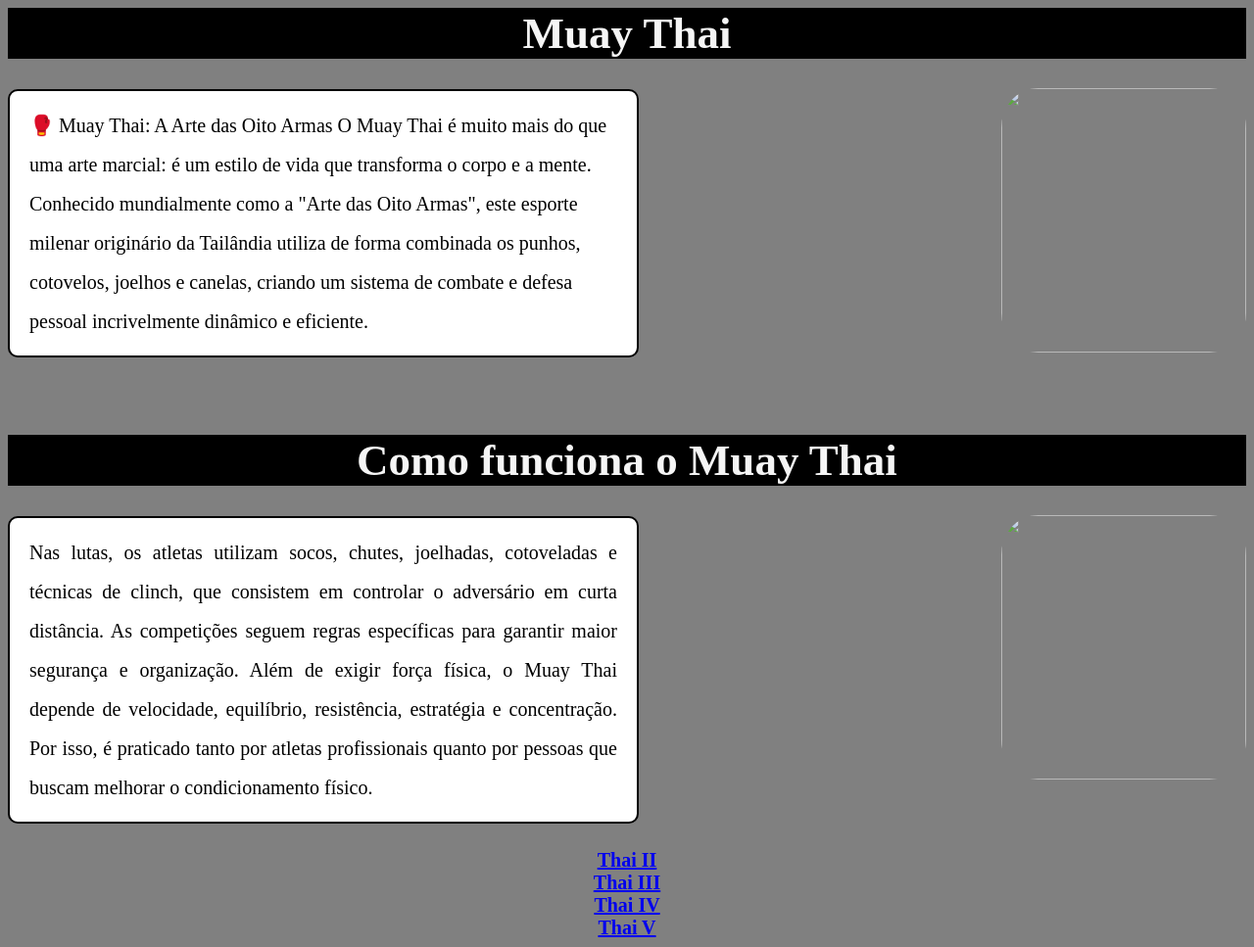
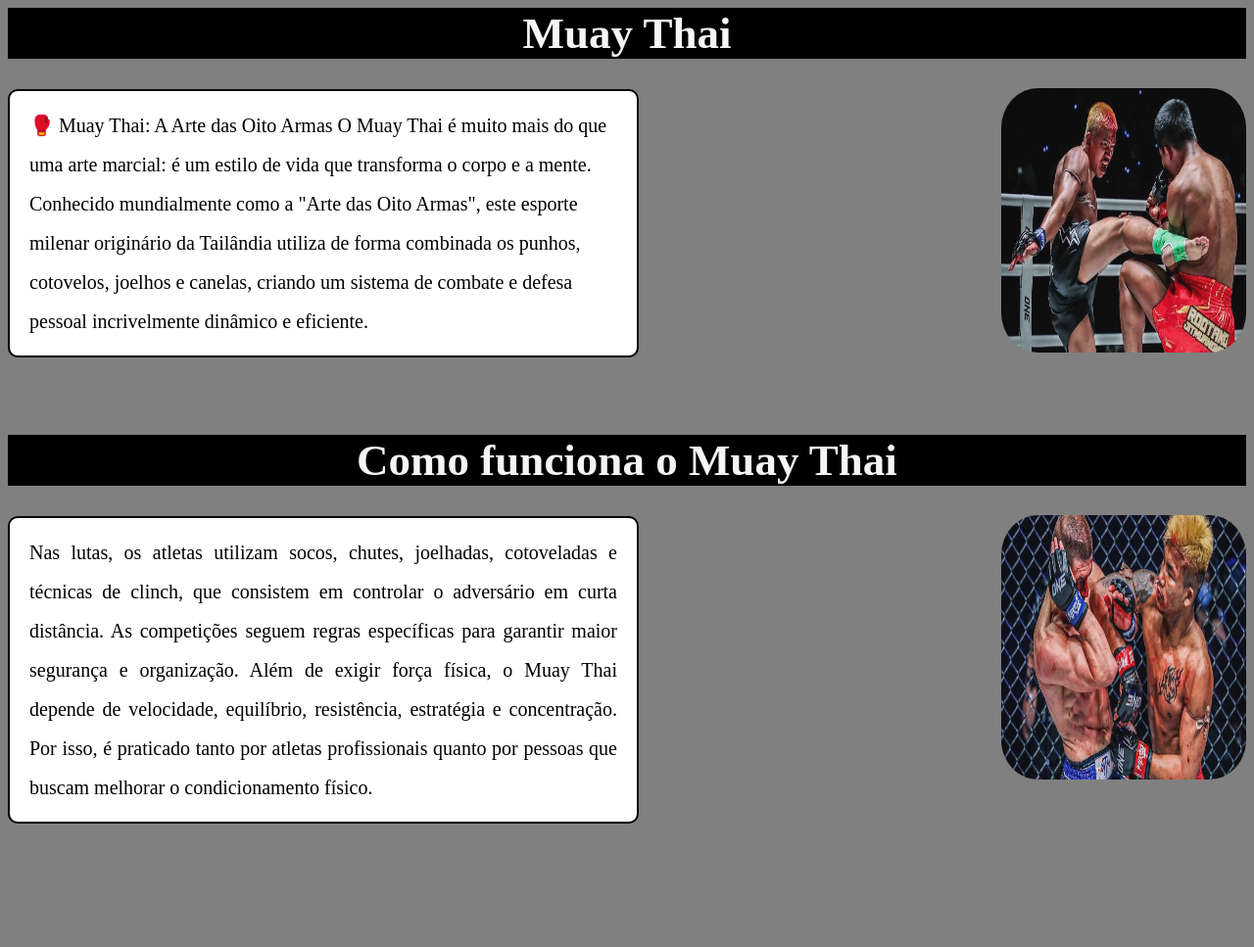
Before and after one commit to igorpyetro/artesmarciais, a plain HTML site: page thai.html in a window 1280 px wide. Shown: the whole page at 98% size. After the commit the page ends 867 px from the top, so only its background shows below. Drawn offline with Linux system fonts and the light colour scheme.

Commit message:
Update thai.html

```diff
--- a/thai.html
+++ b/thai.html
@@ -69,7 +69,7 @@ line-height: 2.0;
 
 <h1> <center> Muay Thai </center> </h1>
 
-<img class="figura" src="figurasite/imagem69.jpeg" align="right">
+<img class="figura" src="imagem69.jpeg" align="right">
 
 <p>
 
@@ -87,7 +87,7 @@ O Muay Thai é muito mais do que uma arte marcial: é um estilo de vida que tran
 <h1> <center> Como funciona o Muay Thai </center> </h1>
 
 
-<img class="figura" src="figurasite/imagem76.jpeg" align="right">
+<img class="figura" src="imagem76.jpeg" align="right">
 
 <p>
 
@@ -101,10 +101,6 @@ Além de exigir força física, o Muay Thai depende de velocidade, equilíbrio,
 </div> </div>
 </p>
 
- <center> <a href="thai2.html" target="Página 2"> <b> Thai II</b> </a> <br> </center>
- <center> <a href="thai3.html" target="Página 2"> <b> Thai III</b> </a> <br> </center>
-<center> <a href="thai4.html" target="Página 2"> <b> Thai IV</b> </a> <br> </center>
-<center> <a href="thai5.html" target="Página 2"> <b> Thai V</b> </a> <br> </center>
 
 
 
```
